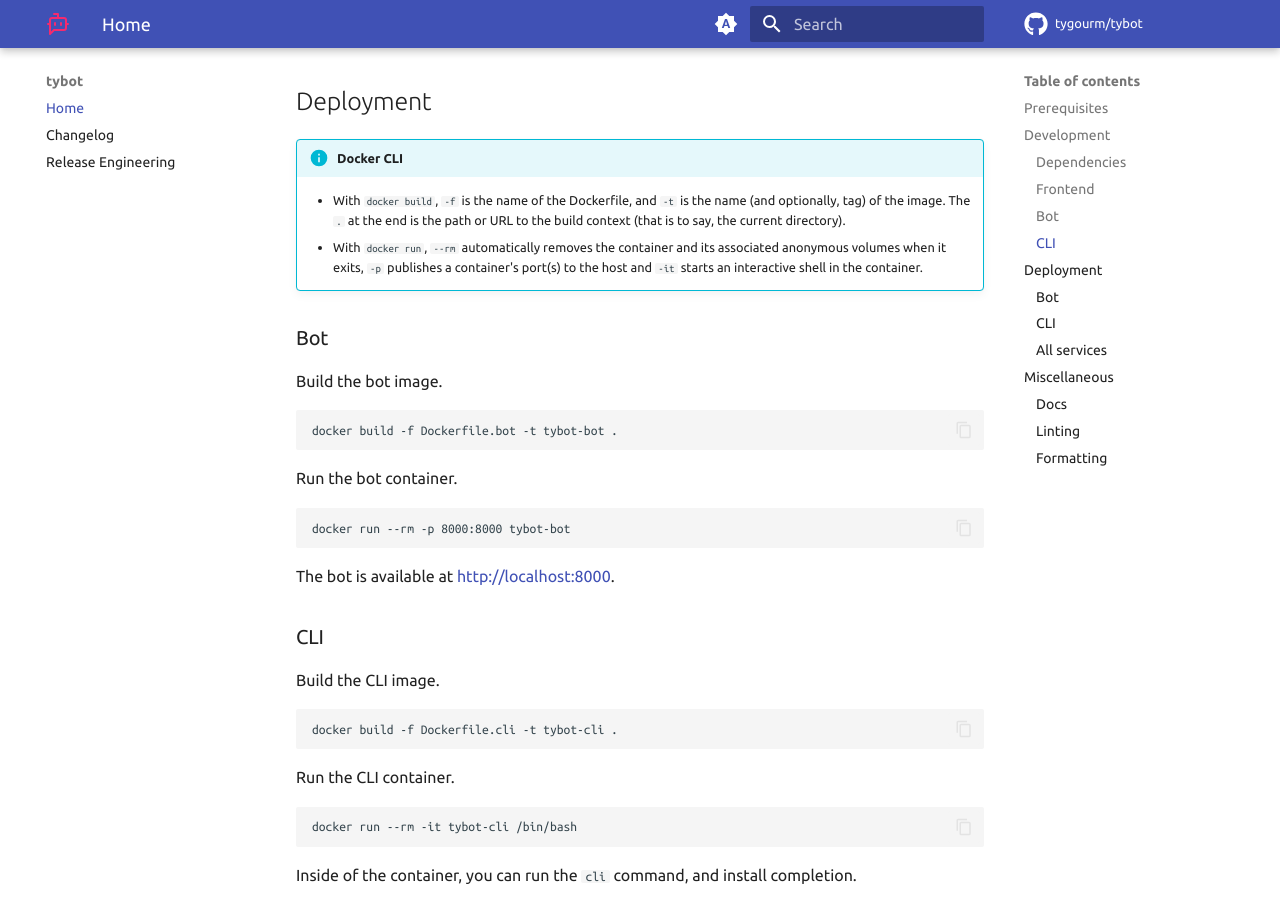
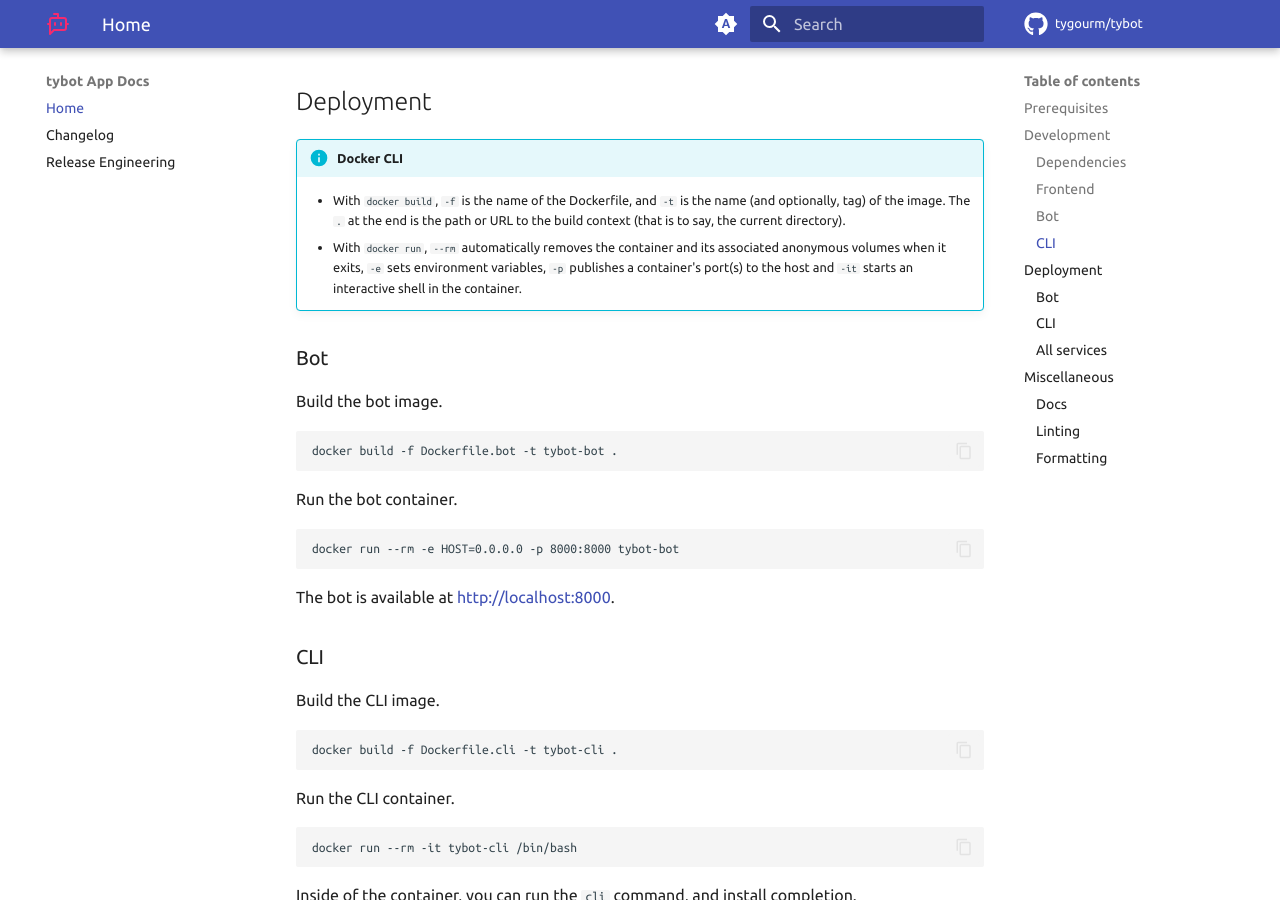
Before and after one commit to tygourm/tybot, an MkDocs documentation site: the page built from docs/README.md, in a window 1280 px wide and 900 px high, scrolled down 1804 px. Built offline with MkDocs 1.6.1 and Material for MkDocs 9.7.7, drawn with Linux system fonts in a browser that asks for light colours; plug-ins that fetch from the network failed and are left out; comment, search, counter and statistics services are not loaded.

````diff
--- a/docs/README.md
+++ b/docs/README.md
@@ -98,8 +98,9 @@ Now, tab completion is available `cli [TAB][TAB] ✨`.
     to say, the current directory).
     - With `docker run`, `--rm` automatically removes the
     container and its associated anonymous volumes when it exits,
-    `-p` publishes a container's port(s) to the host and `-it`
-    starts an interactive shell in the container.
+    `-e` sets environment variables, `-p` publishes a container's
+    port(s) to the host and `-it` starts an interactive shell in
+    the container.
 
 ### Bot
 
@@ -112,7 +113,7 @@ docker build -f Dockerfile.bot -t tybot-bot .
 Run the bot container.
 
 ```bash
-docker run --rm -p 8000:8000 tybot-bot
+docker run --rm -e HOST=0.0.0.0 -p 8000:8000 tybot-bot
 ```
 
 The bot is available at
--- a/mkdocs.yml
+++ b/mkdocs.yml
@@ -1,5 +1,4 @@
-site_name: tybot
-site_url: http://127.0.0.1:8000
+site_name: tybot App Docs
 site_description: Yet another chatbot.
 
 repo_name: tygourm/tybot
````
Also changed, not shown: docs/CHANGELOG.md (+1 -0 lines), package.json (+7 -3 lines), bot/public/icons/mkdocs.svg (added), 4 other files.
